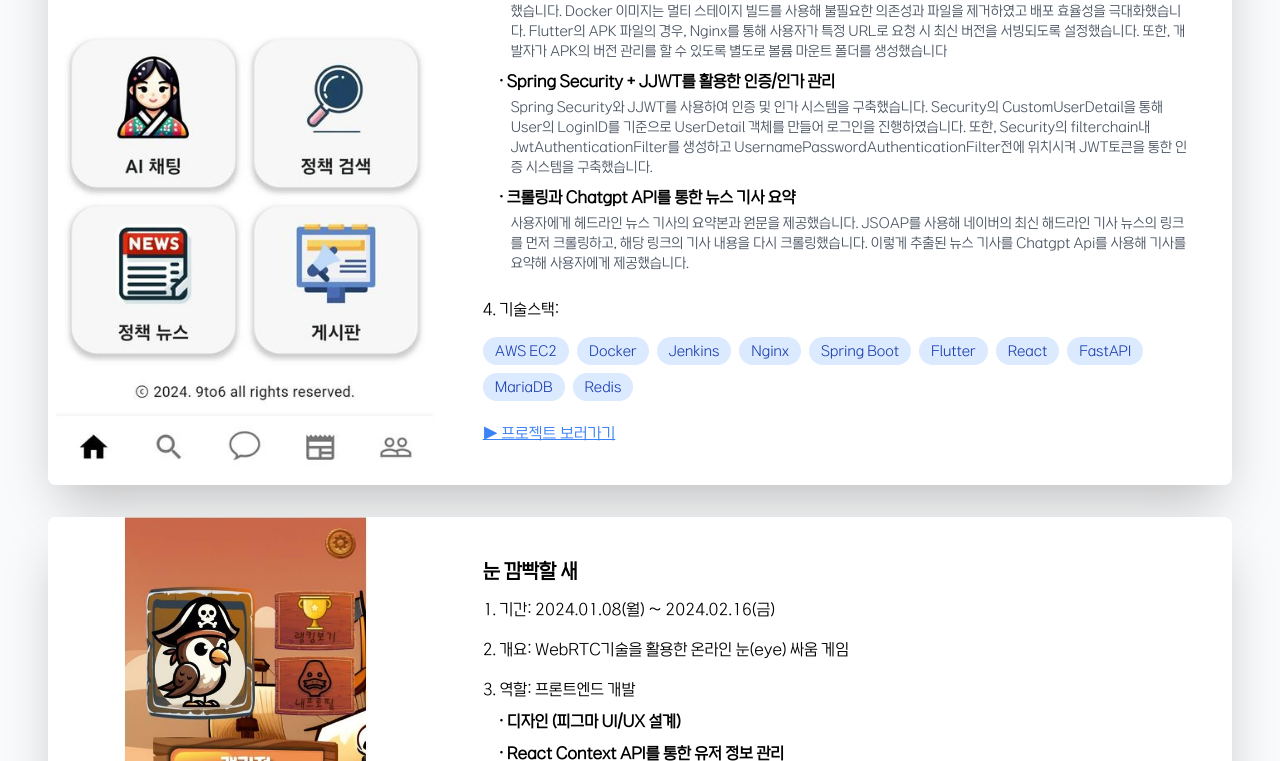
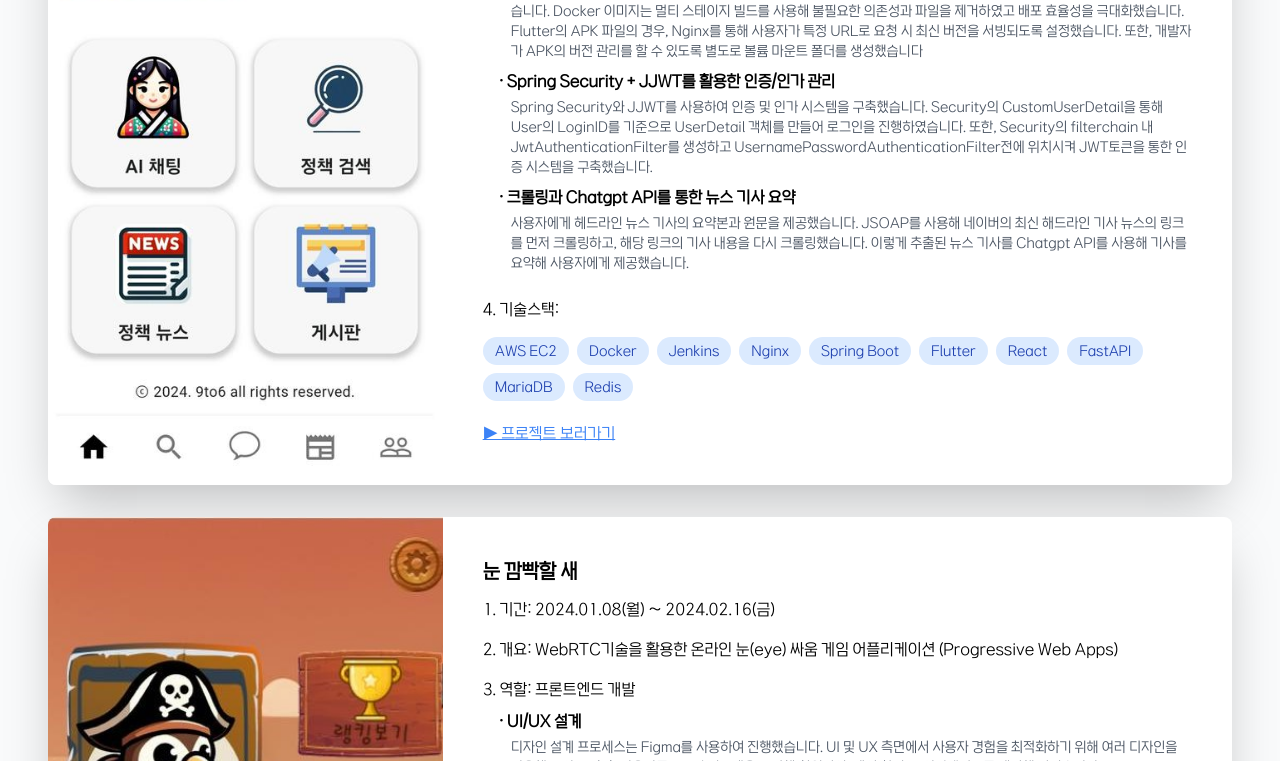
Before and after one commit to Jonggil-dev/Jonggiil-Jeong.github.io, a React (Create React App) app: page / in a window 1280 px wide. Shown: the part 2379-3140 px from the top of the page. Built offline with nearby package versions, Linux system fonts and the light colour scheme.

Commit message:
Docs: project 수정

```diff
--- a/src/components/Projects.js
+++ b/src/components/Projects.js
@@ -17,7 +17,7 @@ const Projects = () => {
               {
                 title: "CI/CD Pipeline 구축을 통한 자동화 배포",
                 description: `Jenkins CI/CD 파이프라인을 통해 코드 커밋이 발생할 때마다 성공적으로 이루어진 빌드만을 프로덕션 서버에 배포했습니다.
-                EC2 인스턴스 내에서 Nginx를 리버스 프록시로 사용하고 Docker Container를 활용해 EC2내 각 서버들을 연결했습니다.
+                EC2 인스턴스 내에서 Nginx를 리버스 프록시로 사용하고 Docker Container를 활용해 EC2 내 각 서버를 연결했습니다.
                 민감 데이터의 경우 env 파일로 Jenkins의 Credential 저장소에서 관리하고 빌드 직전에 프로젝트로 주입하여 보안을 강화했습니다.
                 Docker 이미지는 멀티 스테이지 빌드를 사용해 불필요한 의존성과 파일을 제거하였고 배포 효율성을 극대화했습니다.
                 Flutter의 APK 파일의 경우, Nginx를 통해 사용자가 특정 URL로 요청 시 최신 버전을 서빙되도록 설정했습니다.
@@ -27,13 +27,13 @@ const Projects = () => {
                 title: "Spring Security + JJWT를 활용한 인증/인가 관리",
                 description: `Spring Security와 JJWT를 사용하여 인증 및 인가 시스템을 구축했습니다.
                   Security의 CustomUserDetail을 통해 User의 LoginID를 기준으로 UserDetail 객체를 만들어 로그인을 진행하였습니다.
-                  또한, Security의 filterchain내 JwtAuthenticationFilter를 생성하고 UsernamePasswordAuthenticationFilter전에 위치시켜 JWT토큰을 통한 인증 시스템을 구축했습니다.`,
+                  또한, Security의 filterchain 내 JwtAuthenticationFilter를 생성하고 UsernamePasswordAuthenticationFilter전에 위치시켜 JWT토큰을 통한 인증 시스템을 구축했습니다.`,
               },
               {
                 title: "크롤링과 Chatgpt API를 통한 뉴스 기사 요약",
                 description: `사용자에게 헤드라인 뉴스 기사의 요약본과 원문을 제공했습니다.
                   JSOAP를 사용해 네이버의 최신 해드라인 기사 뉴스의 링크를 먼저 크롤링하고, 해당 링크의 기사 내용을 다시 크롤링했습니다.
-                  이렇게 추출된 뉴스 기사를 Chatgpt Api를 사용해 기사를 요약해 사용자에게 제공했습니다.`,
+                  이렇게 추출된 뉴스 기사를 Chatgpt API를 사용해 기사를 요약해 사용자에게 제공했습니다.`,
               },
             ]}
             techStack={[
@@ -55,24 +55,43 @@ const Projects = () => {
             title="눈 깜빡할 새"
             period="2024.01.08(월) ~ 2024.02.16(금)"
             position="프론트엔드 개발"
-            description="WebRTC기술을 활용한 온라인 눈(eye) 싸움 게임"
+            description="WebRTC기술을 활용한 온라인 눈(eye) 싸움 게임 어플리케이션 (Progressive Web Apps)"
             roles={[
               {
-                title: "디자인 (피그마 UI/UX 설계)",
-                description: "",
+                title: "UI/UX 설계",
+                description: `디자인 설계 프로세스는 Figma를 사용하여 진행했습니다.
+                UI 및 UX 측면에서 사용자 경험을 최적화하기 위해 여러 디자인을 적용해 보았고,
+                추후 사용자들로부터 피드백을 수집해 회원가입, 게임 화면 등 인터페이스를 개선해 나갔습니다.
+                `,
               },
               {
-                title: "React Context API를 통한 유저 정보 관리",
-                description: "",
+                title: "PWA 적용 및 반응형 디자인 구현",
+                description: `Progressive Web App(PWA) 기술을 적용하여 모바일 및 웹 플랫폼 모두 플레이할 수 있도록 프로젝트를 개발했습니다.
+                특히, CSS의 경우 뷰포트 단위를 사용하여 디스플레이 크기에 따라 요소별 전체 크기는 변하지만 각 요소의 가로세로 비율은 동일하게 했습니다.
+                768px 이상의 크기에서는 모바일 디자인을 동일하게 적용해 웹 환경에서도 일관된 경험을 누릴 수 있게 했습니다.
+                `,
               },
               {
                 title:
                   "Axios Interceptor를 활용한 인증/인가 요청(Jwt 토큰 관리)",
-                description: "",
+                description: `Axios Interceptor를 통해 API 요청과 응답을 처리하는 중간에 JWT 토큰을 관리하는 로직을 추가했습니다.
+                이를 통해 모든 HTTP 요청 Header에 자동으로 AccessToken을 주입하고, 토큰이 만료되더라도 자동으로 토큰을 갱신받아 원본 요청을 재처리했습니다.
+                JWT 토큰 만료로 인한 예외 응답의 경우 클라이언트에게 응답이 도달하기 전 AccessToken을 갱신받도록 구현했습니다.
+                또한, 원본 요청의 config에 갱신받은 AccessToken을 추가하여 원본 요청을 재처리했습니다.
+                결과적으로, 토큰이 만료되더라도 사용자의 시스템이 끊기지 않도록 부드러운 경험을 제공했습니다.`,
+              },
+
+              {
+                title: "React Context API를 통한 유저 정보 관리",
+                description: `Context API를 활용해 닉네임, 랭킹포인트, AccessToken 등 애플리케이션 전반에 걸쳐 유저 정보를 관리했습니다.
+                중앙 집중식 접근 방식을 통해 컴포넌트에서 사용자 정보를 효과적으로 공유하고 불필요한 코드의 중복을 감소시켜 유지보수가 용이하게 했습니다.
+                `,
               },
               {
                 title: "WebSocket을 통한 실시간 통신 구현",
-                description: "",
+                description: `Stomp.JS 라이브러리를 활용해 서버와 클라이언트 간의 실시간 통신을 연결했습니다.
+                React의 상태관리 훅을 사용해 사용자 로그인 시 백엔드 서버와의 WebSocket 통신을 연결했습니다.
+                이를 통해 사용자 간의 친구 추가, 게임 초대와 같은 실시간 상호작용 기능을 제공했습니다, `,
               },
             ]}
             techStack={[
```
